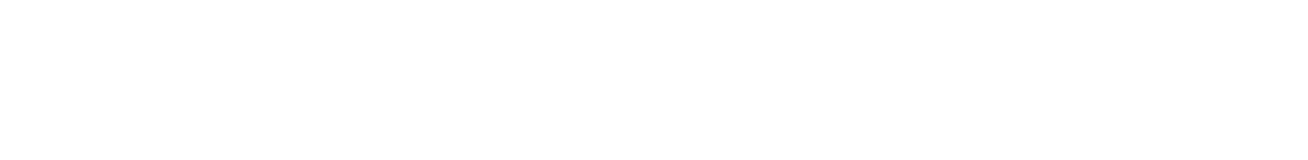
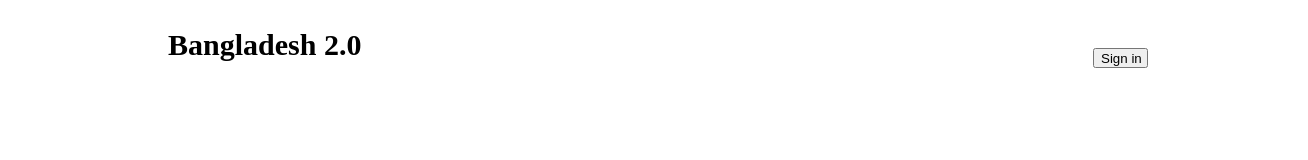
Before and after one commit to Tanjim-Rayan/Bangladesh-2.0-, a plain HTML site: page index.html in a window 1280 px wide. Shown: the whole page, 1308 px wide, since content can reach past the window. Drawn offline with Linux system fonts and the light colour scheme.

Commit message:
nav html

```diff
--- /dev/null
+++ b/Styles/nav.css
@@ -0,0 +1,22 @@
+
+section > nav {
+    display: flex;
+    flex-direction: row;
+    justify-content: space-between;
+    align-items: center;
+    height: 100px;
+    width: 1300px;
+}
+
+h3 {
+    margin-left: 160px;
+    width: 300px;
+    height: 60px;
+    font-size: 30px;
+    font-weight: bold;
+}
+input {
+    margin-right: 160px;
+    width: 55px;
+    height: 20px;
+}
--- a/index.html
+++ b/index.html
@@ -1,11 +1,28 @@
 <!DOCTYPE html>
 <html lang="en">
+
     <head>
         <meta charset="UTF-8">
         <meta name="viewport" content="width=device-width, initial-scale=1.0">
         <title>Document</title>
+        <link rel="preconnect" href="https://fonts.googleapis.com">
+        <link rel="preconnect" href="https://fonts.gstatic.com" crossorigin>
+        <link
+            href="https://fonts.googleapis.com/css2?family=Fira+Sans:ital,wght@0,100;0,200;0,300;0,400;0,500;0,600;0,700;0,800;0,900;1,100;1,200;1,300;1,400;1,500;1,600;1,700;1,800;1,900&display=swap"
+            rel="stylesheet">
+        <link rel="stylesheet" href="Styles/nav.css">
     </head>
+
     <body>
+        <section>
+            <nav>
+                <h3>Bangladesh 2.0</h3>
+                <input type="button" value="Sign in">
+            </nav>
+        </section>
+
+
 
     </body>
+
 </html>
```
Lines whose indentation alone changed are shown as unchanged.
